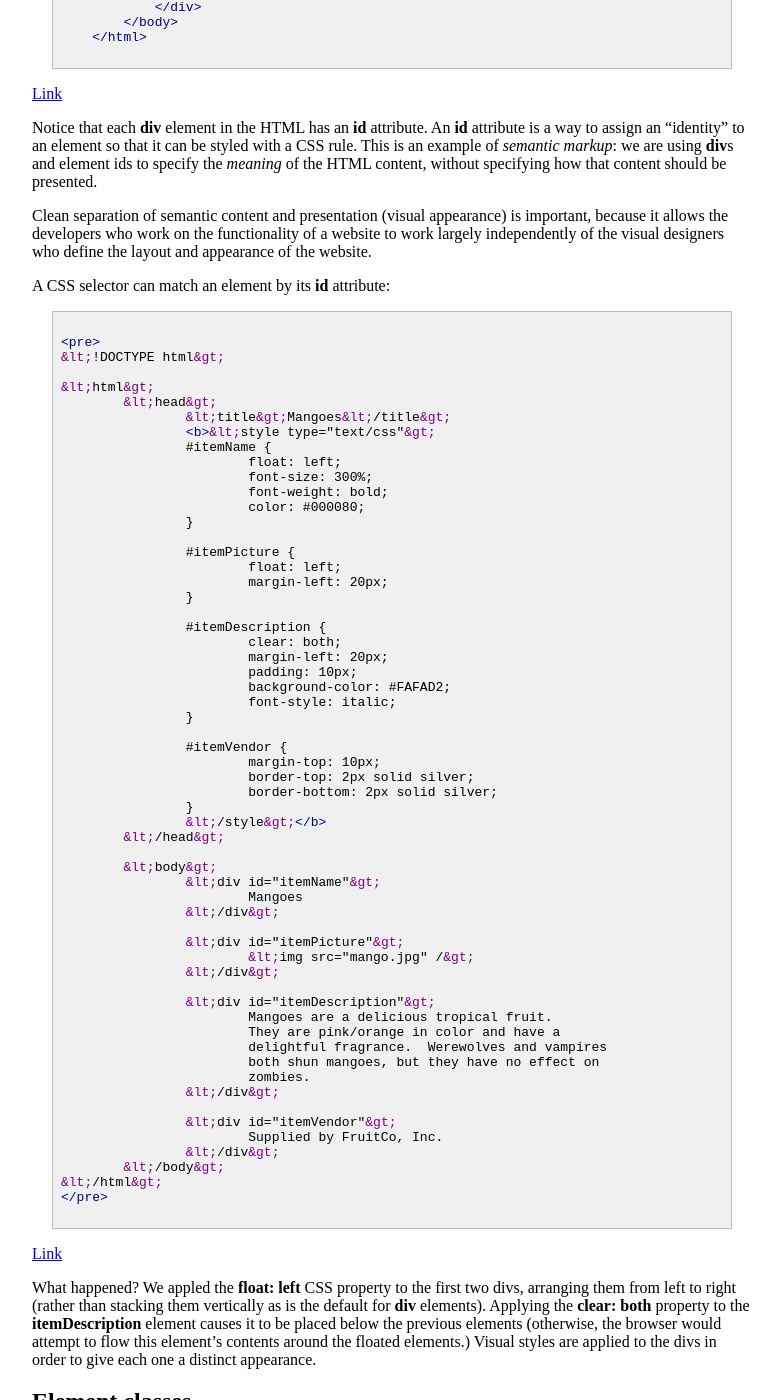
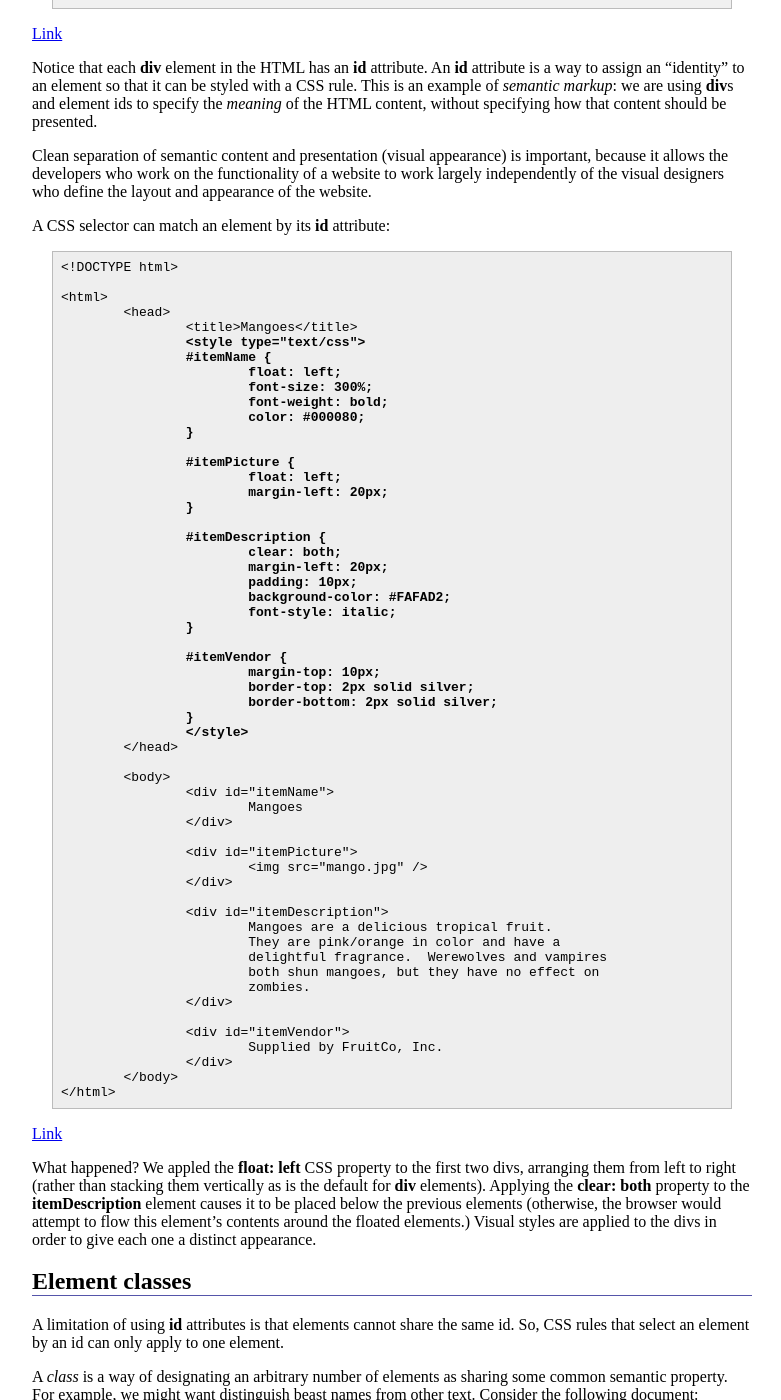
Before and after one commit to ycpcs/cs320-spring2018, a Jekyll site: the page built from lectures/lecture02.md, in a window 1280 px wide and 1400 px high, scrolled down 2356 px. Shown: the whole window, without its empty margins (248-1029 px from the left). Built offline with Jekyll 4.4.1, drawn with Linux system fonts in a browser that asks for light colours; some of the changed text lies outside the part shown.

Commit message:
edits to html text

```diff
--- a/lectures/lecture02.md
+++ b/lectures/lecture02.md
@@ -51,8 +51,6 @@ Each HTML document can have one or more CSS stylesheets associated with it. A CS
 
 Modified version of Hello, world:
 
-~~~ html
-
 <pre>
 &lt;!DOCTYPE html&gt;
 
@@ -73,8 +71,6 @@ Modified version of Hello, world:
         &lt;/body&gt;
 &lt;/html&gt;
 </pre>
-
-~~~
 
 <a href="lecture02/helloJazzy.html">Link</a>
 
@@ -142,8 +138,6 @@ Clean separation of semantic content and presentation (visual appearance) is imp
 
 A CSS selector can match an element by its **id** attribute:
 
-~~~ html
-
 <pre>
 &lt;!DOCTYPE html&gt;
 
@@ -203,8 +197,6 @@ A CSS selector can match an element by its **id** attribute:
 &lt;/html&gt;
 </pre>
 
-~~~
-
 <a href="lecture02/item-mangoes-styled.html">Link</a>
 
 What happened? We appled the **float: left** CSS property to the first two divs, arranging them from left to right (rather than stacking them vertically as is the default for **div** elements). Applying the **clear: both** property to the **itemDescription** element causes it to be placed below the previous elements (otherwise, the browser would attempt to flow this element's contents around the floated elements.) Visual styles are applied to the divs in order to give each one a distinct appearance.
@@ -244,8 +236,6 @@ A *class* is a way of designating an arbitrary number of elements as sharing som
 
 A version in which the beast names are styled differently (using a font from [Google Fonts](http://www.google.com/fonts)) than the surrounding text (and we also add a margin above/below the divs):
 
-~~~ html
-
 <pre>
 &lt;!DOCTYPE html&gt;
 
@@ -280,6 +270,4 @@ A version in which the beast names are styled differently (using a font from [Go
 &lt;/html&gt;
 </pre>
 
-~~~
-
 <a href="lecture02/beastNames-styled.html">Link</a>
```
